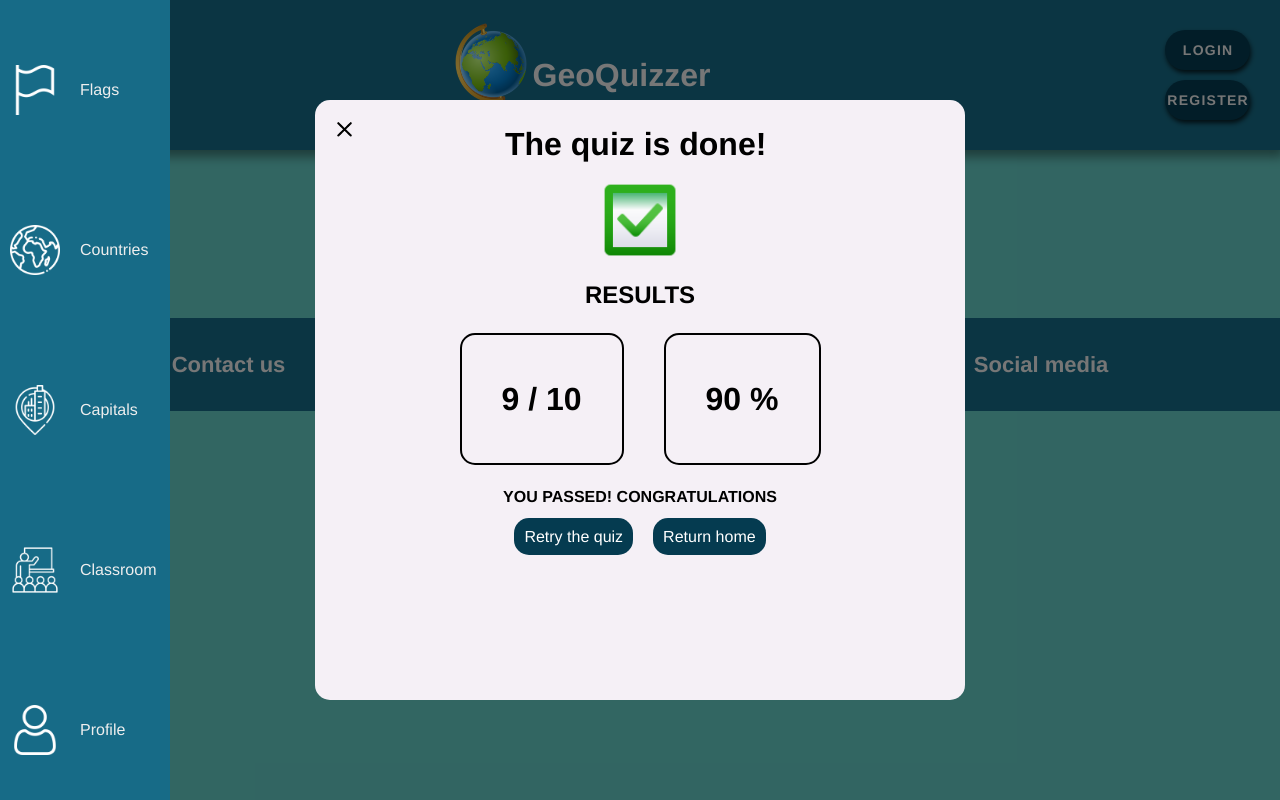
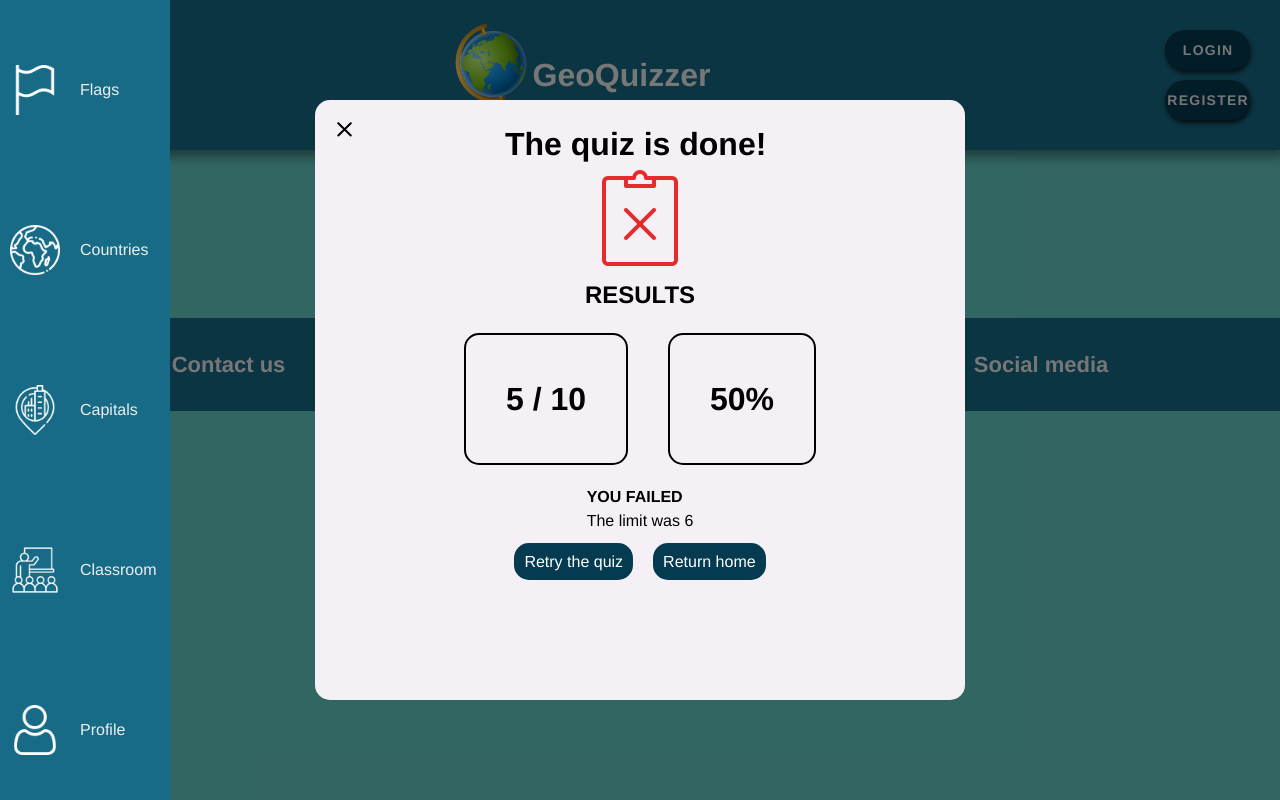
Before and after one commit to Blasipps-ganget/GeoQuizzer, a Vue app in the folder gui/GeoQuizzer/: page /testResultModal in a window 1280 px wide. Both pictures are taken after a click on the button "Toggle modal". Built offline with nearby package versions, Linux system fonts and the light colour scheme.

Commit message:
Add props functionality to result modal

```diff
--- a/gui/GeoQuizzer/src/App.vue
+++ b/gui/GeoQuizzer/src/App.vue
@@ -117,7 +117,7 @@ const registerLogoutText = () =>{
     <div><RouterLink to="/register">Register</RouterLink></div>
     <div><RouterLink to="/map">Map</RouterLink></div>
     <div><RouterLink to="/flag">FlagQuiz</RouterLink></div>
-    <div><RouterLink to="/capitals">Capitals quiz</RouterLink></div>
+    <div><RouterLink to="/capital">Capitals quiz</RouterLink></div>
     <div><RouterLink to="/quiz">ChooseQuiz</RouterLink></div>
   </div>
   <!--  WHEN ADDING A NEW LINK ADD HERE AND IN ROUTER -->
--- a/gui/GeoQuizzer/src/components/ResultModalComponent.vue
+++ b/gui/GeoQuizzer/src/components/ResultModalComponent.vue
@@ -1,8 +1,25 @@
 <script setup>
 import { useGeneralStore } from '../stores/general.js';
 const generalStore = useGeneralStore();
+import { computed } from 'vue';
 
+const props = defineProps(['correctGuesses', 'noQuestions'])
 
+const correctGuesses = props.correctGuesses;
+const noQuestions = props.noQuestions;
+
+const passed = computed(() => {
+  return correctGuesses/parseFloat(noQuestions) >= 0.6;
+})
+
+const percentage = computed(() => {
+  return Math.trunc(correctGuesses/parseFloat(noQuestions) * 100);
+})
+
+console.log(passed.value)
+console.log(percentage.value)
+console.log(correctGuesses);
+console.log(noQuestions);
 
 
 </script>
@@ -16,18 +33,22 @@ const generalStore = useGeneralStore();
           <div class="grid-item"><h1>The quiz is done!</h1></div>
         </div>
         <div class="center-content">
-          <div><img class="checkfailedimg" alt="passed" src="../assets/images/icons/pass.png">
-            <!--<img class="checkfailedimg" alt="failed" src="../assets/images/icons/fail.png">-->
+          <div><img v-if="passed" class="checkfailedimg" alt="passed" src="../assets/images/icons/pass.png">
+            <img v-else class="checkfailedimg" alt="failed" src="../assets/images/icons/fail.png">
           </div>
 
           <div><h2>RESULTS</h2></div>
           <div class="result-boxes">
-            <div class="result-box"><h1>9 / 10</h1></div>
-            <div class="result-box"><h1>90 %</h1></div>
+            <div class="result-box"><h1>{{ correctGuesses }} / {{ noQuestions }}</h1></div>
+            <div class="result-box"><h1>{{ percentage}}%</h1></div>
           </div>
 
-          <div class="passed">
+          <div v-if="passed" class="passed">
             <h4>YOU PASSED! CONGRATULATIONS</h4>
+          </div>
+          <div v-else class="failed">
+            <h4>YOU FAILED</h4>
+            The limit was {{ 0.6 * noQuestions }}
           </div>
           <div>
             <RouterLink to="/quiz" class="retryButton">Retry the quiz</RouterLink>
@@ -43,6 +64,9 @@ const generalStore = useGeneralStore();
 <style scoped>
 .passed {
   height: 40px;
+}
+.failed {
+  height: 65px;
 }
 .retryButton {
   background: #053B50;
--- a/gui/GeoQuizzer/src/views/ResultModalTest.vue
+++ b/gui/GeoQuizzer/src/views/ResultModalTest.vue
@@ -11,7 +11,7 @@ const generalStore = useGeneralStore();
   <div class="buttonView">
     <button @click="generalStore.showResultModal = !generalStore.showResultModal">Toggle modal</button>
   </div>
-  <ResultModalComponent v-if="generalStore.showResultModal"></ResultModalComponent>
+  <ResultModalComponent correctGuesses="5" noQuestions="10" v-if="generalStore.showResultModal"></ResultModalComponent>
 </template>
 
 
```
